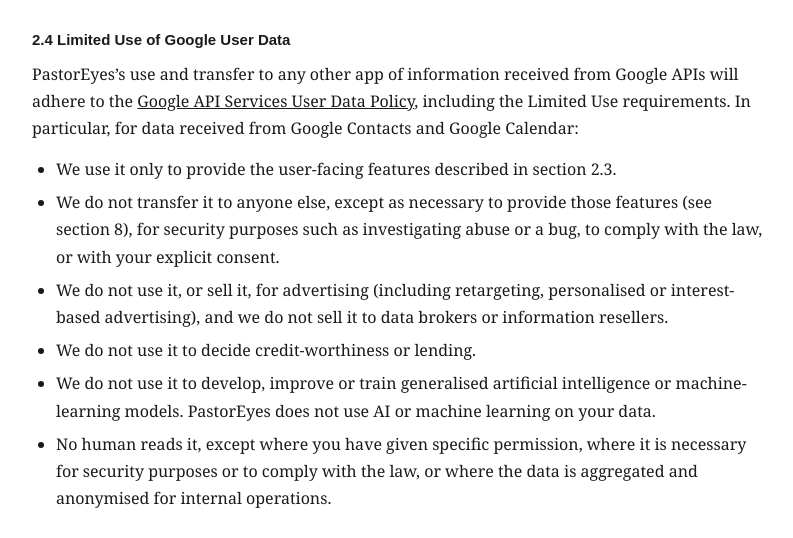
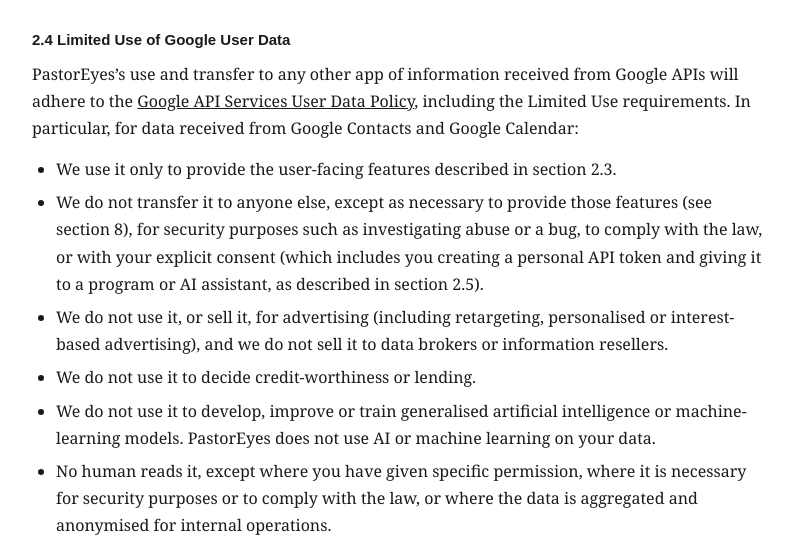
Before and after one commit to almcnicoll/pastoreyes, a Laravel app: page /privacy in a window 1280 px wide. Shown: the part 2815-3353 px from the top of the page, without its empty margins (240-1033 px from the left). Run offline with Laravel 12, Linux system fonts and the light colour scheme; data that the repository does not hold is empty; some libraries are stand-ins or nearby versions.

Commit message:
Privacy policy: link the Limited Use consent clause to API-token sharing
Section 2.4 now says explicit consent includes giving a personal API token to a
program or AI assistant (section 2.5), so the two sections agree.

Co-Authored-By: Claude Sonnet 5.5 <noreply@anthropic.com>

```diff
--- a/resources/views/privacy.blade.php
+++ b/resources/views/privacy.blade.php
@@ -147,7 +147,7 @@
 <p>PastorEyes&rsquo;s use and transfer to any other app of information received from Google APIs will adhere to the <a href="https://developers.google.com/terms/api-services-user-data-policy#additional_requirements_for_specific_api_scopes">Google API Services User Data Policy</a>, including the Limited Use requirements. In particular, for data received from Google Contacts and Google Calendar:</p>
 <ul>
     <li>We use it only to provide the user-facing features described in section 2.3.</li>
-    <li>We do not transfer it to anyone else, except as necessary to provide those features (see section 8), for security purposes such as investigating abuse or a bug, to comply with the law, or with your explicit consent.</li>
+    <li>We do not transfer it to anyone else, except as necessary to provide those features (see section 8), for security purposes such as investigating abuse or a bug, to comply with the law, or with your explicit consent (which includes you creating a personal API token and giving it to a program or AI assistant, as described in section 2.5).</li>
     <li>We do not use it, or sell it, for advertising (including retargeting, personalised or interest-based advertising), and we do not sell it to data brokers or information resellers.</li>
     <li>We do not use it to decide credit-worthiness or lending.</li>
     <li>We do not use it to develop, improve or train generalised artificial intelligence or machine-learning models. PastorEyes does not use AI or machine learning on your data.</li>
```
